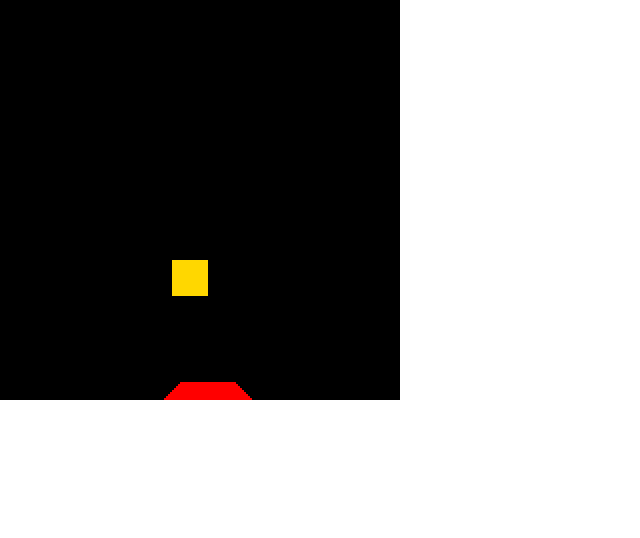
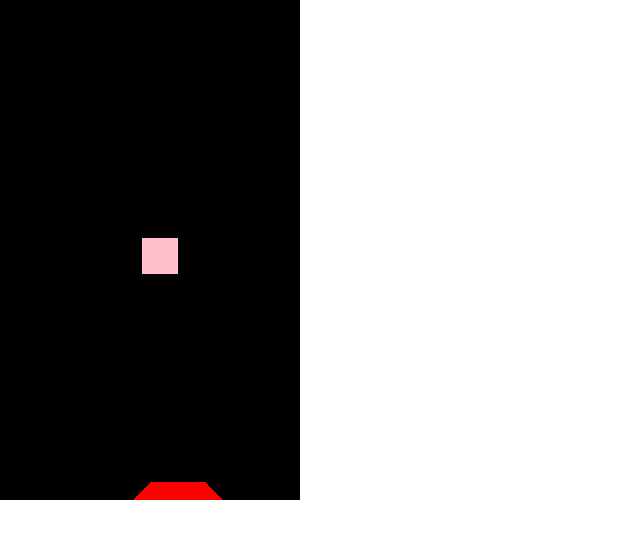
Before and after one commit to MUKUL47/sand-tetris, a plain HTML site: page index.html in a window 1280 px wide. Shown: the whole page, without its empty margins (0-640 px from the left). Drawn offline with Linux system fonts and the light colour scheme.

Commit message:
refactor

```diff
--- a/index.html
+++ b/index.html
@@ -13,8 +13,8 @@
   <body>
     <canvas
       id="canvas"
-      height="400"
-      width="400"
+      height="500"
+      width="300"
       style="background-color: #000"
     ></canvas>
   </body>
--- a/main.js
+++ b/main.js
@@ -1,12 +1,14 @@
 const canvas = document.querySelector("canvas");
 const ctx = canvas.getContext("2d");
-const height = 400;
-const width = 400;
-const D = 2;
-const length = Math.floor(width / D);
+const height = 500;
+const width = 300;
+const BLOCK_SIZE = 2;
+const depth = 5;
+const length_height = Math.floor(height / BLOCK_SIZE);
+const length_width = Math.floor(width / BLOCK_SIZE);
 let key = null;
 let keyDown = null;
-let simulationSpeed = 4;
+let simulationSpeed = 30;
 let simulationPaused = false;
 let simulateRemoveParticle = [];
 let spawnAvailable = true;
@@ -17,17 +19,16 @@ const coordinateMapX = {
   RIGHT: 1,
   BOTTOM: 0,
 };
-const SAND = Array.from({ length }, () =>
-  Array.from({ length }, () => ({ value: 0 }))
+const SAND = Array.from({ length: length_width }, () =>
+  Array.from({ length: length_height }, () => ({ value: 0 }))
 );
 //
-
 function setup() {
   spawn();
   onKey();
 }
 function clean() {
-  ctx.clearRect(0, 0, height, width);
+  ctx.clearRect(0, 0, height, height);
 }
 
 function filterCoordsFromSand(coords) {
@@ -35,20 +36,20 @@ function filterCoordsFromSand(coords) {
 }
 
 function renderSand() {
-  SAND.forEach((s, i) => {
-    s.forEach((_, j) => {
+  for (let i = length_width - 1; i >= 0; i--) {
+    for (let j = length_height - 1; j >= 0; j--) {
       if (SAND[i][j].value > 0) {
         ctx.fillStyle =
           tetrisBlockColor[tetrisBlockColorIndex[SAND[i][j].value]];
-        ctx.fillRect(D * i, D * j, D, D);
+        ctx.fillRect(BLOCK_SIZE * i, BLOCK_SIZE * j, BLOCK_SIZE, BLOCK_SIZE);
       }
-    });
-  });
+    }
+  }
 }
 function simulateSandParticle() {
   let allParticlesSettled = true;
-  for (let x = length - 1; x >= 0; x--) {
-    for (let y = length - 1; y >= 0; y--) {
+  for (let x = length_width - 1; x >= 0; x--) {
+    for (let y = length_height - 1; y >= 0; y--) {
       const currentParticle = SAND[x][y];
       const belowParticle = SAND[x]?.[y + 1];
       const leftBelowParticle = SAND[x - 1]?.[y + 1];
@@ -76,17 +77,15 @@ function simulateSandParticle() {
     }
   }
   // updateActiveParticle();
-  spawnAvailable = allParticlesSettled;
+  // spawnAvailable = allParticlesSettled;
   updateActiveParticle();
 }
 
 function updateActiveParticle() {
-  if (!spawnAvailable) return;
   for (const particle of activeParticles) {
-    if (particle.y === length - 1) {
+    if (particle.y === length_height - 1) {
       particle.isDone = true;
       completedBlocks.add(particle.id);
-      spawnAvailable = true;
       spawn();
       return;
     }
@@ -96,7 +95,6 @@ function updateActiveParticle() {
       if (neighbour?.id != particle.id && completedBlocks.has(neighbour?.id)) {
         particle.isDone = true;
         completedBlocks.add(particle.id);
-        spawnAvailable = true;
         spawn();
         return;
       }
@@ -146,17 +144,17 @@ loop();
 setup();
 
 function spawn() {
-  const randX = Math.floor(length / 2) - D * 5;
+  const randX = Math.floor(length_width / 2);
   const cb = Object.keys(TETRS_BLOCK);
   const b = cb[Math.floor(Math.random() * cb.length)];
   const blocks = generateBlockCoordinates(b, {
-    coordinate: { x: randX, y: 15 },
-    depth: 5,
+    coordinate: { x: randX, y: 20 },
+    depth,
   });
   let id = Date.now();
   activeParticles = [];
   blocks.forEach((c) => {
-    if (!(c.x >= length || c.y >= length)) {
+    if (!(c.x >= length_width || c.y >= length_height)) {
       SAND[c.x][c.y] = {
         value: tetrisBlockIndex[b],
         id,
@@ -171,8 +169,8 @@ function spawn() {
 }
 function rotateBlockParticles() {
   [activeParticles, coordsMap] = rotateBlock(activeParticles);
-  for (let i = 0; i < length; i++) {
-    for (let j = 0; j < length; j++) {
+  for (let i = 0; i < length_width; i++) {
+    for (let j = 0; j < length_height; j++) {
       if (SAND[i][j].id && !completedBlocks.has(SAND[i][j].id)) {
         SAND[i][j] = { value: 0 };
       }
@@ -195,17 +193,18 @@ function moveBlockParticles(direction) {
     [Number.MIN_SAFE_INTEGER, Number.MAX_SAFE_INTEGER]
   );
   if (
-    (direction === "RIGHT" && max + dirCoord >= length) ||
+    (direction === "RIGHT" && max + dirCoord >= length_width) ||
     (direction === "LEFT" && min + dirCoord < 0)
-  )
+  ) {
     return;
+  }
   const particlesMap = activeParticles.reduce((a, c) => {
     c.x += dirCoord;
     a.set(`${c.x},${c.y}`, c);
     return a;
   }, new Map());
-  for (let i = 0; i < length; i++) {
-    for (let j = 0; j < length; j++) {
+  for (let i = 0; i < length_width; i++) {
+    for (let j = 0; j < length_height; j++) {
       if (SAND[i][j].id && !completedBlocks.has(SAND[i][j].id)) {
         SAND[i][j] = { value: 0 };
       }
@@ -224,9 +223,10 @@ function removeSameColorFill() {
       return;
     } else {
       simulationPaused = false;
+      return;
     }
-    return;
   }
+
   const visitedParticles = [];
   const initialParticle = [];
   const fillSucceeded = [];
@@ -239,39 +239,45 @@ function removeSameColorFill() {
       !(initialParticle[index].x === x && initialParticle[index].y === y)
     ) {
       fillSucceeded[index] =
-        initialParticle[index].x === 0 ? x === length - 1 : x === 0;
+        initialParticle[index].x === 0 ? x === length_width - 1 : x === 0;
     }
-    getStaticNeigbours({ x, y })
+    getStaticNeigbours({ x, y, includeDiagonals: true })
       .filter((p) => {
         const v = SAND[p.x]?.[p.y];
         if (v?.color !== initialParticle[index].color) return false;
         return !(
           !v ||
           v?.x < 0 ||
-          v?.x >= length ||
+          v?.x >= length_width ||
           v?.y < 0 ||
-          v?.y >= length ||
+          v?.y >= length_height ||
           v?.value === 0 ||
           visitedParticles[index].has(`${v.x},${v.y}`)
         );
       })
       .forEach((v) => floodFill(v, index));
   };
-  const uniqueParticlesAtBorder = SAND[0].reduce((a, c) => {
-    if (c.id && completedBlocks.has(c.id) && !a.has(c.color)) {
-      a.set(c.color, c);
+
+  const uniqueParticlesAtBorder = new Map();
+  SAND[SAND.length - 1].forEach((c) => {
+    if (
+      c.value > 0 &&
+      completedBlocks.has(c.id) &&
+      !uniqueParticlesAtBorder.has(c.color)
+    ) {
+      uniqueParticlesAtBorder.set(c.color, c);
     }
-    return a;
-  }, new Map());
+  });
+
   if (uniqueParticlesAtBorder.size > 0) {
-    let i = 0;
-    for (let [_, v] of uniqueParticlesAtBorder) {
+    uniqueParticlesAtBorder.forEach((v) => {
       initialParticle.push(v);
       visitedParticles.push(new Set());
-      fillSucceeded[i] = false;
-      floodFill(v, i++);
-    }
+      fillSucceeded.push(false);
+      floodFill(v, fillSucceeded.length - 1);
+    });
   }
+
   for (let i = 0; i < fillSucceeded.length; i++) {
     if (fillSucceeded[i]) {
       simulationPaused = true;
@@ -282,6 +288,7 @@ function removeSameColorFill() {
     }
   }
 }
+
 function onKey() {
   ["keydown", "keyup"].map((e) =>
     document.addEventListener(e, function (event) {
--- a/tetris.js
+++ b/tetris.js
@@ -19,14 +19,26 @@ function getNeighbours({ x, y }, depth = 1) {
   boundsLoop({ x, y });
   return neighbours;
 }
-function getStaticNeigbours({ x, y }) {
-  return [
+function getStaticNeigbours({ x, y, includeDiagonals = false }) {
+  const neighbors = [
     { x: x + 1, y: y },
     { x: x - 1, y: y },
     { x: x, y: y + 1 },
     { x: x, y: y - 1 },
   ];
+
+  if (includeDiagonals) {
+    neighbors.push(
+      { x: x + 1, y: y + 1 },
+      { x: x - 1, y: y - 1 },
+      { x: x + 1, y: y - 1 },
+      { x: x - 1, y: y + 1 }
+    );
+  }
+
+  return neighbors;
 }
+
 const BLOCK_COORDINATES = {
   J: ({ x, y }, depth) => [
     { x, y },
@@ -97,12 +109,12 @@ function rotateBlock(coordinates, center) {
   return [coordinates, coordsMap];
 }
 const tetrisBlockColor = {
-  J: "#FFD700", // Yellow
+  J: "green", // Yellow
   I: "red", // Deep Sky Blue
-  O: "#FFD700", // Tomato
-  S: "#7CFC00", // Lawn Green
-  Z: "red", // Orange Red
-  T: "#7CFC00", // Medium Purple
+  O: "pink", // Tomato
+  S: "white", // Lawn Green
+  Z: "white", // Orange Red
+  T: "white", // Medium Purple
   // Add more block colors as needed
 };
 
```
